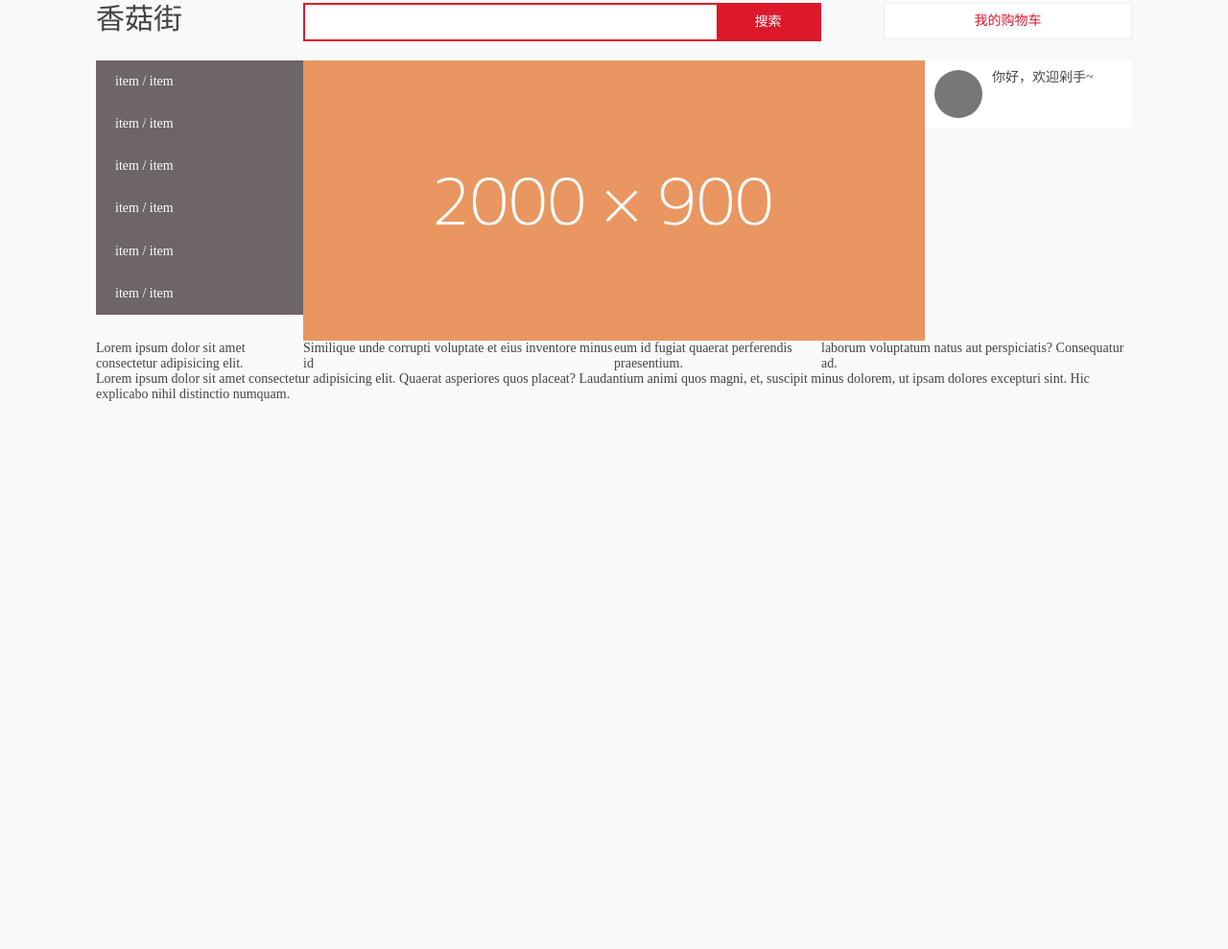
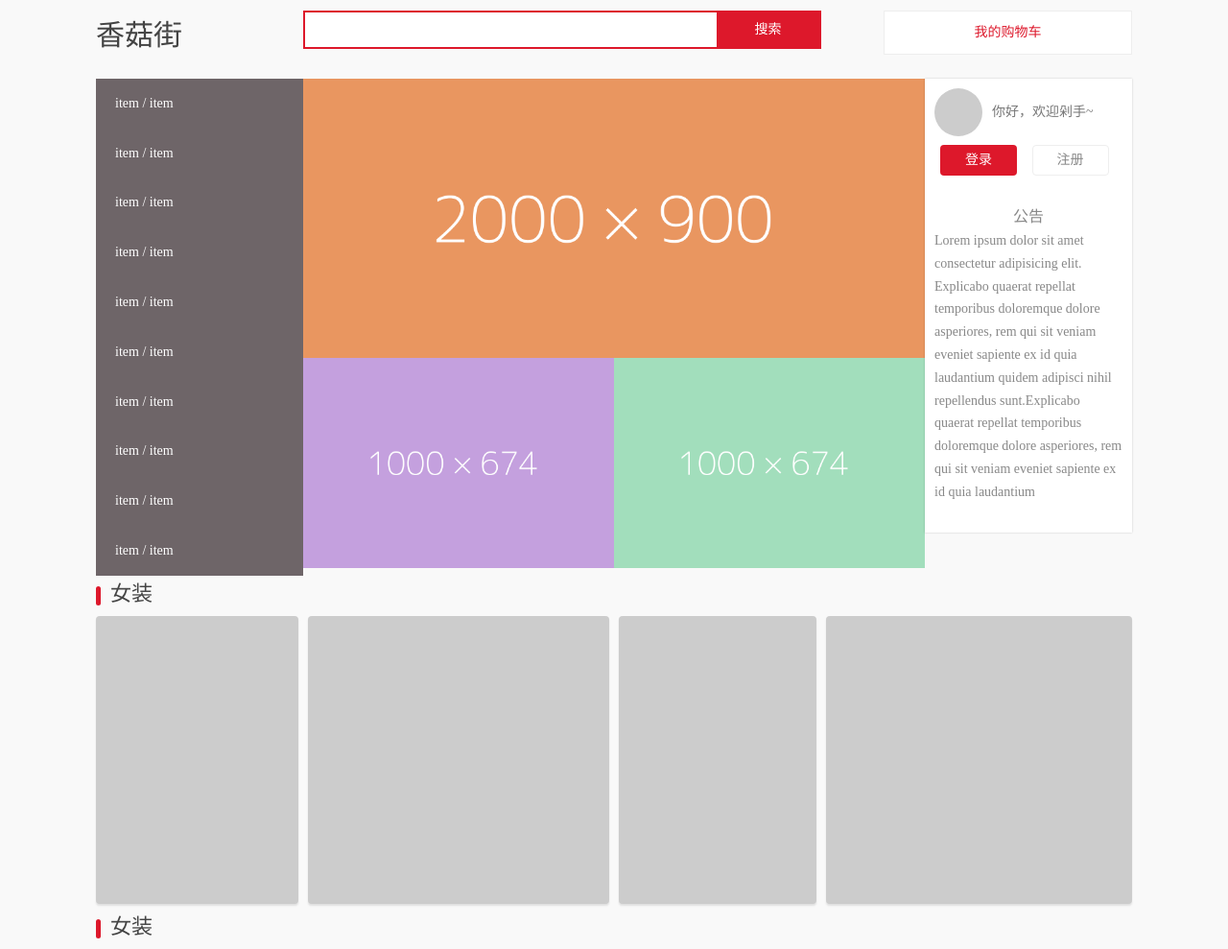
Before and after one commit to cd-jping/learnFrontEnd, a plain HTML site: page projectLearn/dianshangIndex/index.html in a window 1280 px wide. Shown: the part 45-1034 px from the top of the page at 96% size. Before the commit the page ends 800 px from the top, so only its background shows below. Drawn offline with nearby package versions, Linux system fonts and the light colour scheme.

Commit message:
电商页 done

```diff
--- a/projectLearn/dianshangIndex/css/main.css
+++ b/projectLearn/dianshangIndex/css/main.css
@@ -7,6 +7,7 @@ body{
     font-size: 14px;
     color: #444444;
     background: #f9f9f9;
+    line-height: 1.7;
 }
 a{
     text-decoration: none;
@@ -108,17 +109,13 @@ img {
     border:0;
     padding: 10px;
     outline: 0;
-}
-.header .search-bar input{
-    width: 80%;
     border-radius: 0;
 }
+
 .header .search-bar input:focus{
     box-shadow: inset 0 0 2px 1px rgba(39, 3, 3, 0.2);
 }
 .header .search-bar button{
-    width: 20%;
-    border-radius: 0;
     background: #dd182b;
     color: #fff;
 }
@@ -153,13 +150,92 @@ img {
 .main-premote .info{
     padding: 10px;
     background: #FFF;
+    color: #777;
+    box-shadow: 0 0 2px rgba(0, 0, 0, 0.2);
+}
+.main-premote .info > *{
+    margin-bottom: 20px;
+}
+.main-premote .info .auth{
+    line-height: 50px;
 }
 .main-premote .info .avatar{
     display: block;
-    background:#777;
+    background:#ccc;
     width: 50px;
     height: 50px;
     border-radius: 50%;
     float: left;
     margin-right: 10px;
 }
+.main-premote .info .anno{
+    color: #888;
+}
+.main-premote .info .anno .title {
+    font-size: 16px;
+    text-align: center;
+    display: block;
+}
+.main-premote .info button {
+    width: 80px;
+    height: 32px;
+    margin: 0 6px;
+    background: white;
+    color: #888;
+    border:1px solid #eee;
+    border-radius: 4px;
+}
+.main-premote .info button:hover{
+    border:1px solid #dd182b;
+    color: #dd182b;
+
+}
+.main-premote .info #login{
+    background: #dd182b;
+    color: white;
+    border:0;
+}
+.main-premote .info #login:hover{
+    background: #c6192b;
+}
+
+.cat-promote .title::before{
+    content: "";
+    display: inline-block;
+    width: 5px;
+    height: 20px;
+    border-radius: 4px;
+    background: #dd182b;
+    vertical-align: middle;
+    margin-right: 10px;
+}
+.cat-promote .title{
+    font-size: 22px;
+
+}
+.cat-promote .item{
+    padding: 5px;
+}
+.cat-promote .content .item:first-of-type{
+    padding-left: 0;
+}
+.cat-promote .content .item:last-of-type{
+    padding-right: 0;
+}
+
+.cat-promote .card{
+    background:#ccc;
+    height: 300px;
+    border-radius: 4px;
+    box-shadow: 0 2px 2px rgba(0, 0, 0, .1);
+}
+footer {
+    padding: 30px 0;
+    margin-top: 30px;
+    background: #eee;
+    text-align: center;
+    color: #999;
+}
+footer a {
+    color:#999;
+}
--- a/projectLearn/dianshangIndex/index.html
+++ b/projectLearn/dianshangIndex/index.html
@@ -28,8 +28,8 @@
                 香菇街
             </div>
             <div class="col-5 search-bar" >
-                <input type="text">
-                <button>搜索</button>
+                <input class="col-8 " type="text">
+                <button class="col-2">搜索</button>
             </div>
             <div class="col-3 cart">
                 <a href="#">我的购物车</a>
@@ -46,9 +46,21 @@
                 <div class="item">item / item</div>
                 <div class="item">item / item</div>
                 <div class="item">item / item</div>
+                <div class="item">item / item</div>
+                <div class="item">item / item</div>
+                <div class="item">item / item</div>
+                <div class="item">item / item</div>
             </div>
             <div class="col-6">
-                <img src="img/slider-01.png" alt="">
+                <div class="slider">
+                    <img src="img/slider-01.png" alt="">
+                </div>
+                <div class="col-5 sub-promote">
+                    <img src="img/001.png" alt="">
+                </div>
+                <div class="col-5 sub-promote">
+                    <img src="img/002.png" alt="">
+                </div>
 
             </div>
             <div class="col-2 info">
@@ -56,24 +68,65 @@
                     <div class="avatar">
                     </div>
                     你好，欢迎剁手~
+                    <button id="login">登录</button>
+                    <button id="sign-up">注册</button>
                 </div>
-                <div class="anno"></div>
+                <div class="anno">
+                    <span class="title">公告</span>
+                <div class="content">Lorem ipsum dolor sit amet consectetur adipisicing elit. Explicabo quaerat repellat temporibus doloremque dolore asperiores, rem qui sit veniam eveniet sapiente ex id quia laudantium quidem adipisci nihil repellendus sunt.Explicabo quaerat repellat temporibus doloremque dolore asperiores, rem qui sit veniam eveniet sapiente ex id quia laudantium</div>
+                </div>
 
             </div>
         </div>
     </div>
+    <div class="container">
     <div class="cat-promote clearf">
-        <div class="container">
-
-        <div class="col-2">Lorem ipsum dolor sit amet consectetur adipisicing elit.</div>
-        <div class="col-3"> Similique unde corrupti voluptate et eius inventore minus id</div>
-        <div class="col-2">eum id fugiat quaerat perferendis praesentium.</div>
-        <div class="col-3"> laborum voluptatum natus aut perspiciatis? Consequatur ad.</div>
+    <div>
+            <div class="title">女装</div>
+        <div class="content">
+            <div class="col-2 item">
+                <div class="card"></div>
+        </div>
+            <div class="col-3 item">
+                <div class="card"></div>
+        </div>
+            <div class="col-2 item">
+                <div class="card"></div>
+        </div>
+            <div class="col-3 item">
+                <div class="card"></div>
+        </div>
+        </div>
+        <div>
+            <div class="title">女装</div>
+        <div class="content">
+            <div class="col-2 item">
+                <div class="card"></div>
+        </div>
+            <div class="col-3 item">
+                <div class="card"></div>
+        </div>
+            <div class="col-2 item">
+                <div class="card"></div>
+        </div>
+            <div class="col-3 item">
+                <div class="card"></div>
+        </div>
         </div>
     </div>
+    </div>
+    </div>
+    </div>
+    </div>
+
     <footer class="footer clearf">
         <div class="container">
-            Lorem ipsum dolor sit amet consectetur adipisicing elit. Quaerat asperiores quos placeat? Laudantium animi quos magni, et, suscipit minus dolorem, ut ipsam dolores excepturi sint. Hic explicabo nihil distinctio numquam.
+            <a href="#">sajdoi</a>
+            <a href="#">sajdoi</a>
+            <a href="#">sajdoi</a>
+            <a href="#">sajdoi</a>
+
+            <div>Lorem ipsum dolor, sit amet consectetur adipisicing elit. Dolore quisquam eveniet ducimus, impedit explicabo enim voluptates quasi officiis assumenda sit!</div>
         </div>
     </footer>
 
```
Also changed, not shown: projectLearn/dianshangIndex/img/001.png (added), projectLearn/dianshangIndex/img/002.png (added).
